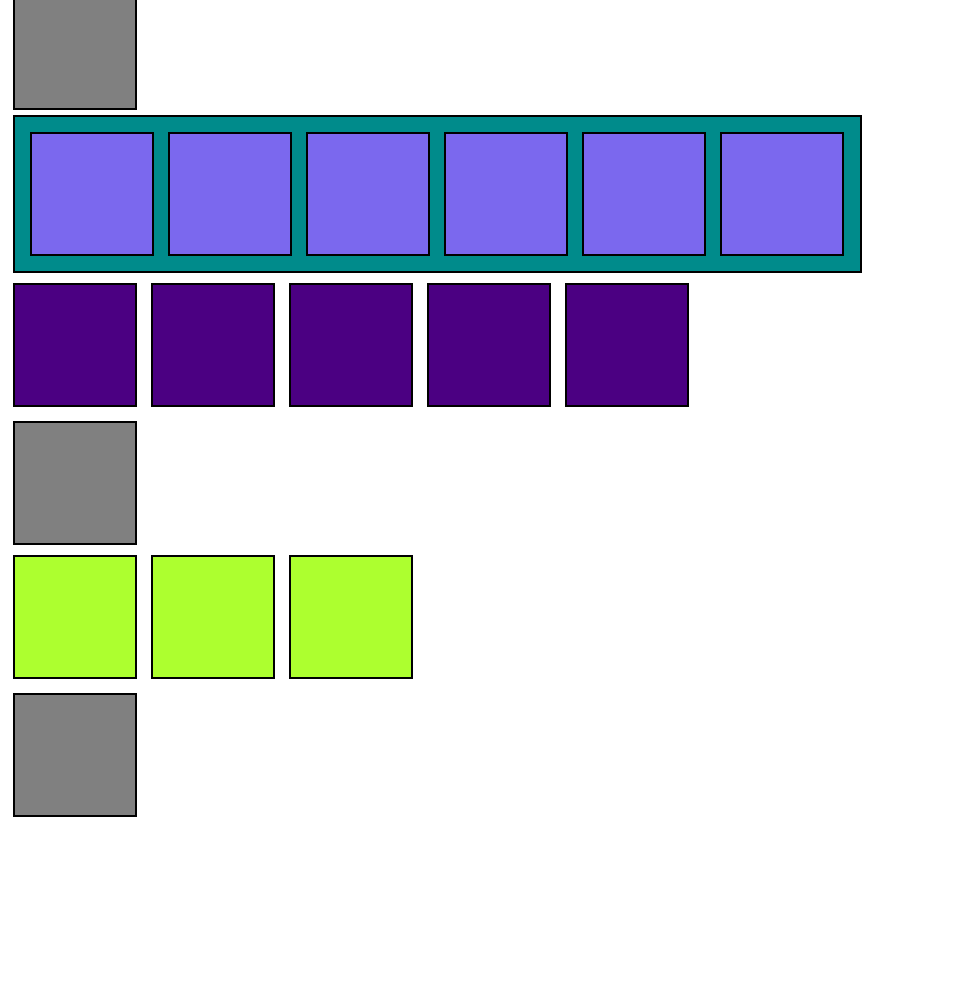
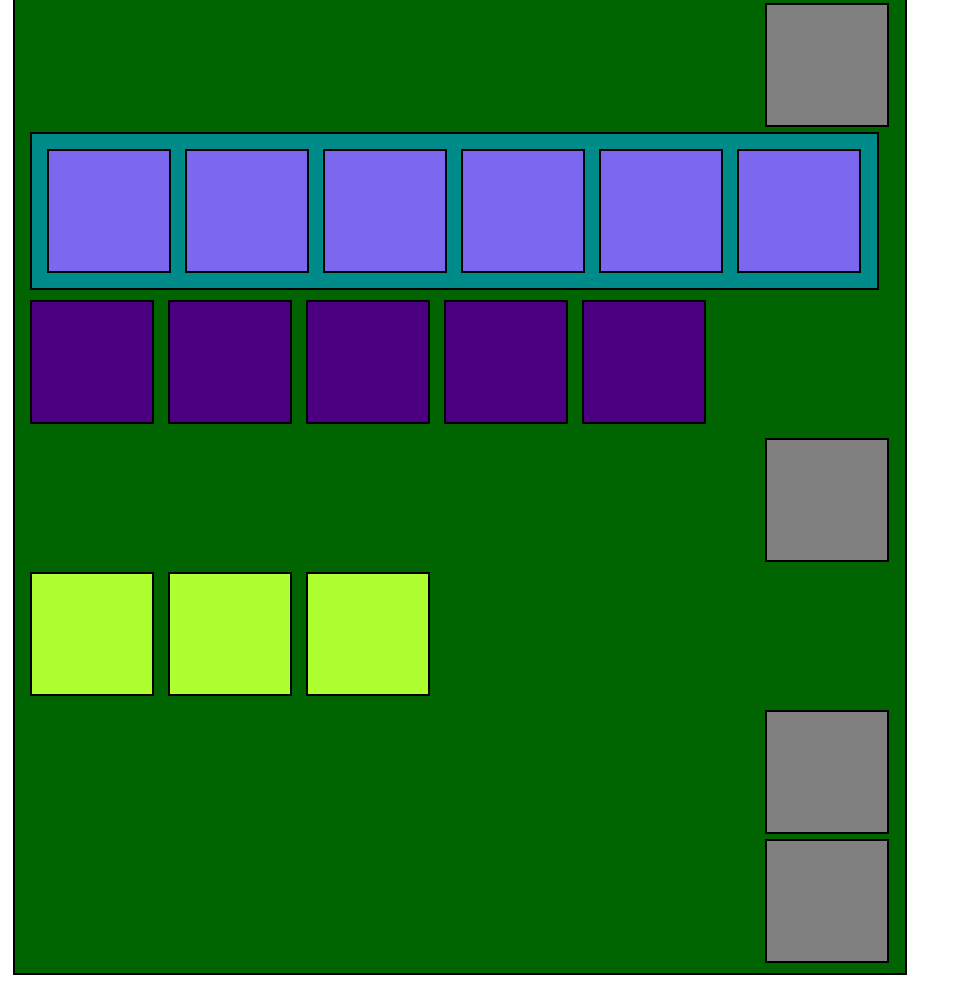
Before and after one commit to NellySaavedra/8Cajas, a plain HTML site: page index.html in a window 1280 px wide. Shown: the part 457-1440 px from the top of the page, without its empty margins (0-957 px from the left). Before the commit the page ends 1282 px from the top, so only its background shows below. Drawn offline with Linux system fonts and the light colour scheme.

Commit message:
AlineacionDerDentroCajaMonstruo

```diff
--- a/index.html
+++ b/index.html
@@ -6,7 +6,8 @@
 		<title>8 Cajas</title>
 	</head>
 	<body>
-		<div></div>
+		<div class="monstruo">
+			<div class="esquinaDer"></div>
 			<div class="padre">
 				<div class="alingPadre"></div>
 				<div class="alingPadre"></div>
@@ -14,7 +15,7 @@
 			</div>
 			<div class="lineaDos"></div>
 			<div class="lineaDos"></div>
-		<div></div>
+			<div class="esquinaDer"></div>
 			<div class="padre2">
 				<div class="alingPadre2"></div>
 				<div class="alingPadre2"></div>
@@ -28,10 +29,12 @@
 			<div class="lineaDe5"></div>
 			<div class="lineaDe5"></div>
 			<div class="lineaDe5"></div>
-		<div></div>
+			<div class="esquinaDer"></div>
 			<div class="lineaDe3"></div>
 			<div class="lineaDe3"></div>
 			<div class="lineaDe3"></div>
-		<div></div>
+			<div class="esquinaDer"></div>
+			<div class="esquinaDer"></div>
+		</div>
 	</body>
 </html>
--- a/main.css
+++ b/main.css
@@ -1,3 +1,8 @@
+.monstruo {
+	height: 1400px;
+	width: 870px;
+	background-color: #006400;
+}
 div{
 	height: 100px;
 	width: 100px;
@@ -36,3 +41,6 @@ div{
 	display: inline-block;
 	background-color: #ADFF2F;
 }
+.esquinaDer{
+	 margin-left: 740px;
+}
```
Lines whose indentation alone changed are shown as unchanged.
